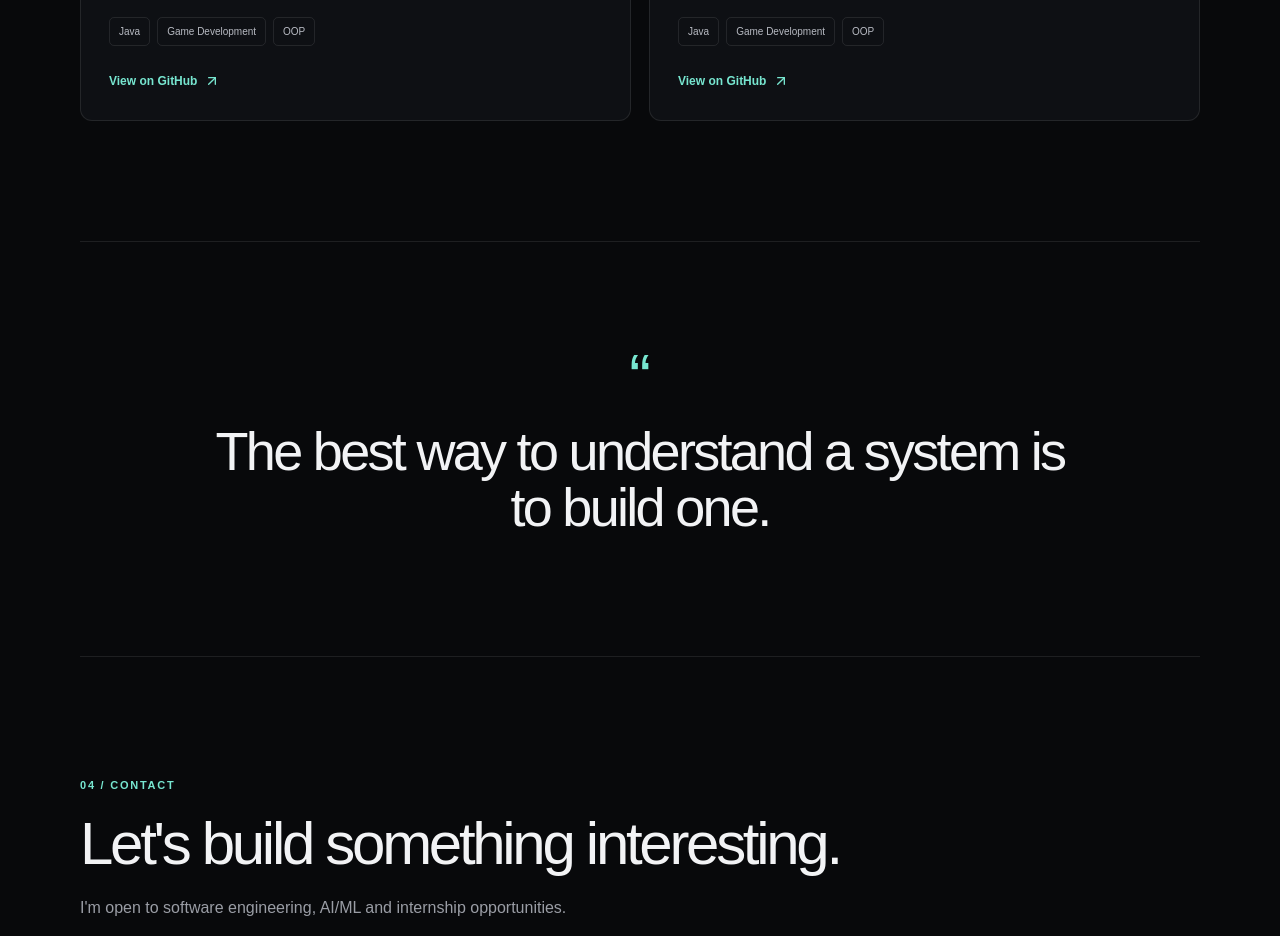
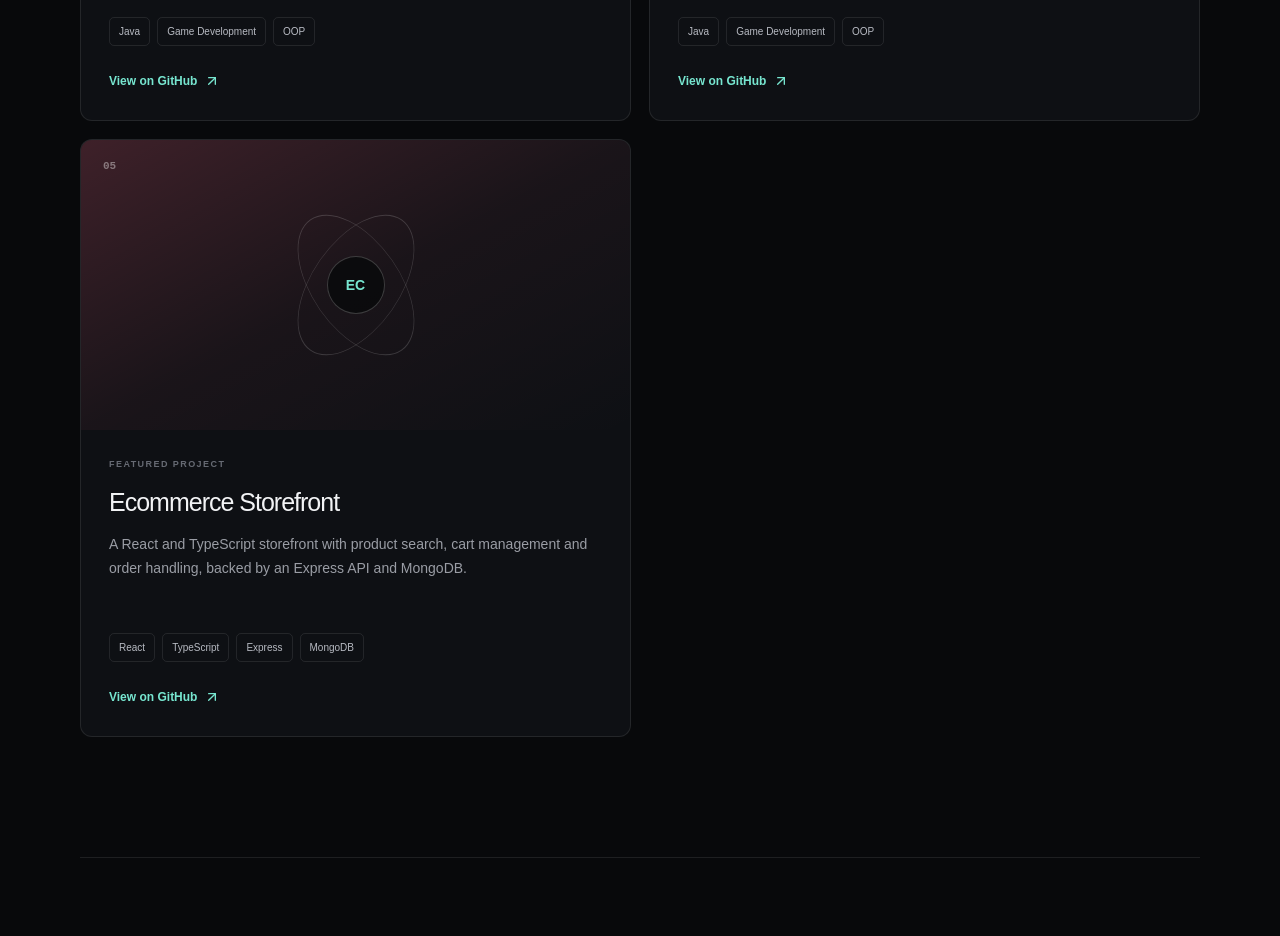
Before and after one commit to aiswath/Portfolio, a Next.js app: page / in a window 1280 px wide. Shown: the part 3400-4336 px from the top of the page. Built offline with nearby package versions, Linux system fonts and the light colour scheme.

Commit message:
Add Ecommerce project to portfolio

```diff
--- a/src/app/page.tsx
+++ b/src/app/page.tsx
@@ -52,6 +52,16 @@
     github: "https://github.com/aiswath/Flappy-Bird",
     accent: "from-orange-400/20 via-orange-400/5 to-transparent",
     visual: "FB",
+  },
+  {
+    number: "05",
+    title: "Ecommerce Storefront",
+    description:
+      "A React and TypeScript storefront with product search, cart management and order handling, backed by an Express API and MongoDB.",
+    stack: ["React", "TypeScript", "Express", "MongoDB"],
+    github: "https://github.com/aiswath/Ecommerce",
+    accent: "from-rose-400/20 via-rose-400/5 to-transparent",
+    visual: "EC",
   },
 ];
 
```
Also changed, not shown: 1 other file (tests, documents, lock files or other folders).
